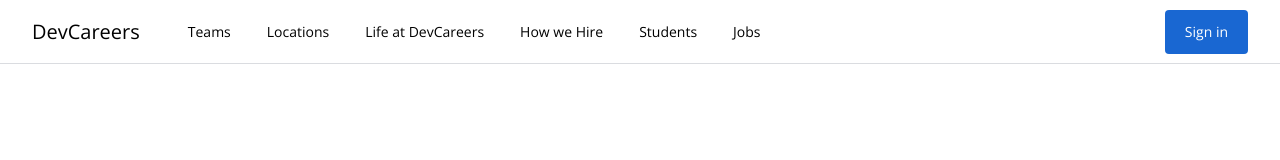
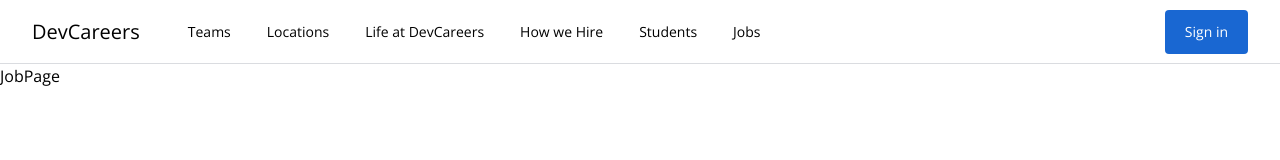
Before and after one commit to brwmaster/job-search, a Vue app: page /jobs/results/1 in a window 1280 px wide. Shown: the top 160 px of the page. Built offline with nearby package versions, Linux system fonts and the light colour scheme.

Commit message:
Add Jobview.vue page with a dynamic route for every single job

```diff
--- a/src/router/index.js
+++ b/src/router/index.js
@@ -1,6 +1,7 @@
 import { createRouter, createWebHistory } from "vue-router";
 import HomeView from "@/views/HomeView.vue";
 import JobResultsView from "@/views/JobResultsView.vue";
+import JobView from "@/views/JobView.vue";
 
 const routes = [
   {
@@ -13,6 +14,11 @@ const routes = [
     name: "JobResults",
     component: JobResultsView,
   },
+  {
+    path: "/jobs/results/:id",
+    name: "JobListing",
+    component: JobView,
+  },
 ];
 
 const router = createRouter({
--- /dev/null
+++ b/src/views/JobView.vue
@@ -0,0 +1,7 @@
+<template>JobPage</template>
+
+<script>
+export default {
+  name: "JobView",
+};
+</script>
```
